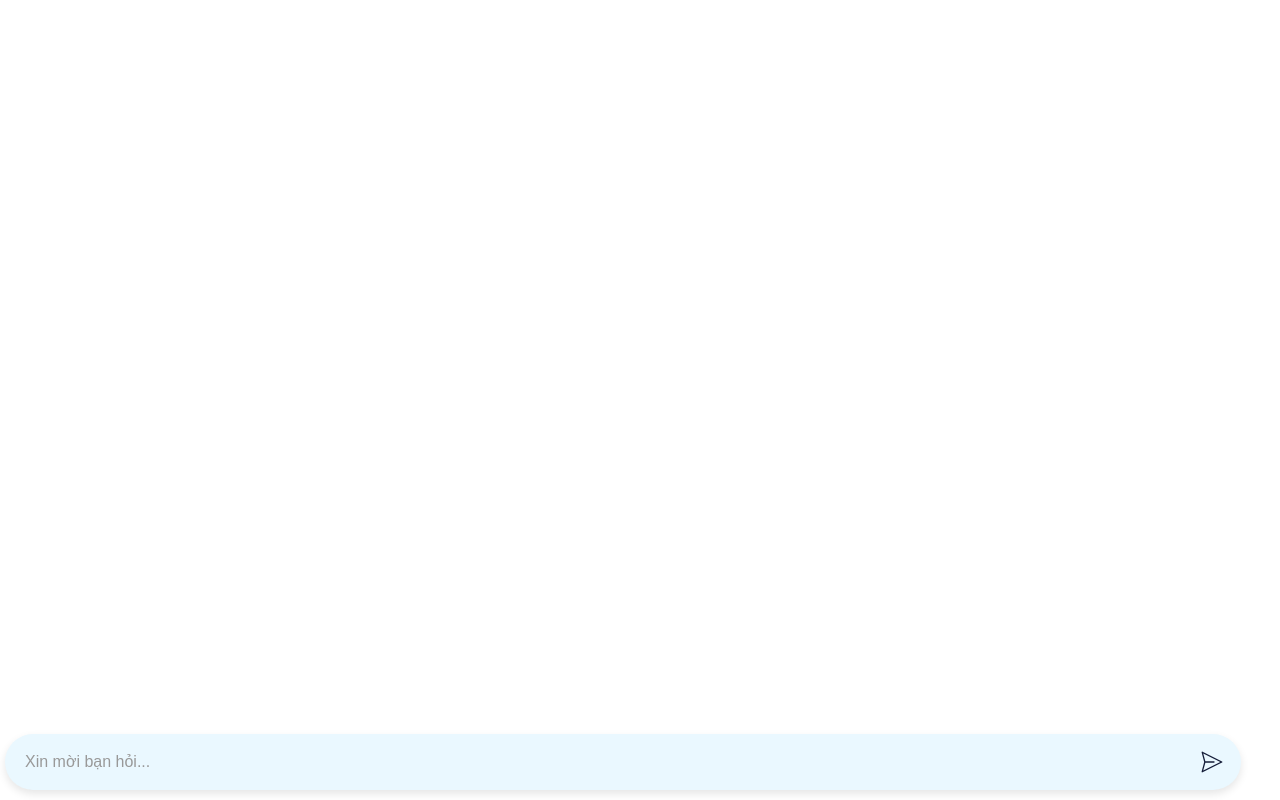
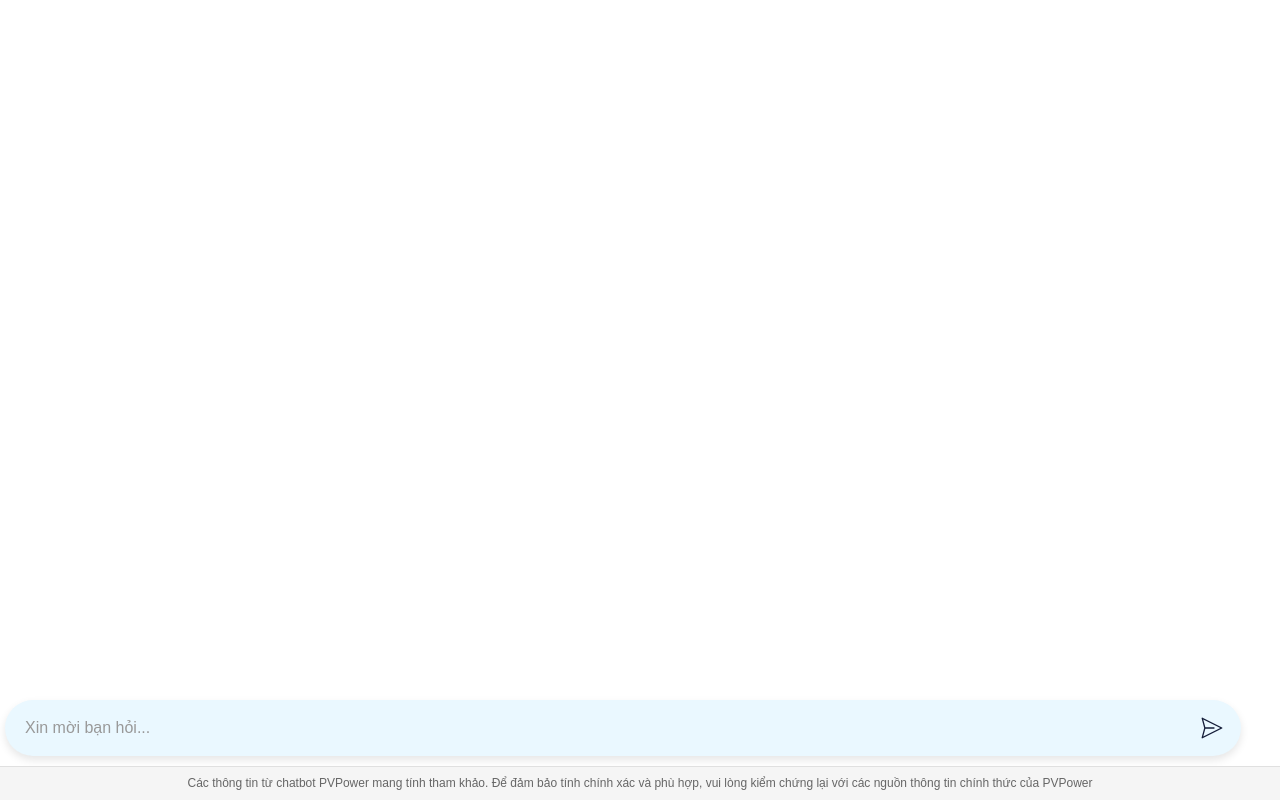
Before and after one commit to Vietnam-Petroleum-Institute-1/PVPower-Webapp, a Flask app: page /chatbot_index in a window 1280 px wide. Run offline with Flask 3, Linux system fonts and the light colour scheme; some libraries are stand-ins or nearby versions.

Commit message:
add warning

```diff
--- a/app/static/css/chatbot_index.css
+++ b/app/static/css/chatbot_index.css
@@ -408,5 +408,16 @@ body, html {
   height: 44px;
 }
 
+
+.disclaimer {
+  padding: 8px 12px;
+  font-size: 12px;
+  color: #666;
+  text-align: center;
+  background-color: #f5f5f5;
+  border-top: 1px solid #e0e0e0;
+  line-height: 1.4;
+}
+
 /* Import font Barlow từ Google Fonts */
 @import url('https://fonts.googleapis.com/css2?family=Barlow:wght@400;500;600&display=swap');
--- a/app/templates/chatbot.html
+++ b/app/templates/chatbot.html
@@ -26,6 +26,9 @@
         </svg>
     </button>
 
+    </div>
+    <div class="disclaimer">
+      Các thông tin từ chatbot PVPower mang tính tham khảo. Để đảm bảo tính chính xác và phù hợp, vui lòng kiểm chứng lại với các nguồn thông tin chính thức của PVPower
     </div>
   </div>
 
@@ -57,7 +60,7 @@
         }
     }
 
-    // Lắng nghe sự kiện focus và visibilitychange
+    // Lắng nghe s��� kiện focus và visibilitychange
     document.addEventListener('visibilitychange', reloadPageIfVisible);
     window.addEventListener('focus', reloadPageIfVisible);
   </script>
--- a/app/templates/chatbot_index.html
+++ b/app/templates/chatbot_index.html
@@ -19,6 +19,9 @@
         </svg>
     </button>
 
+    </div>
+    <div class="disclaimer">
+      Các thông tin từ chatbot PVPower mang tính tham khảo. Để đảm bảo tính chính xác và phù hợp, vui lòng kiểm chứng lại với các nguồn thông tin chính thức của PVPower
     </div>
   </div>
 
```
Also changed, not shown: app/static/css/chatbot.css (+11 -1 lines).
